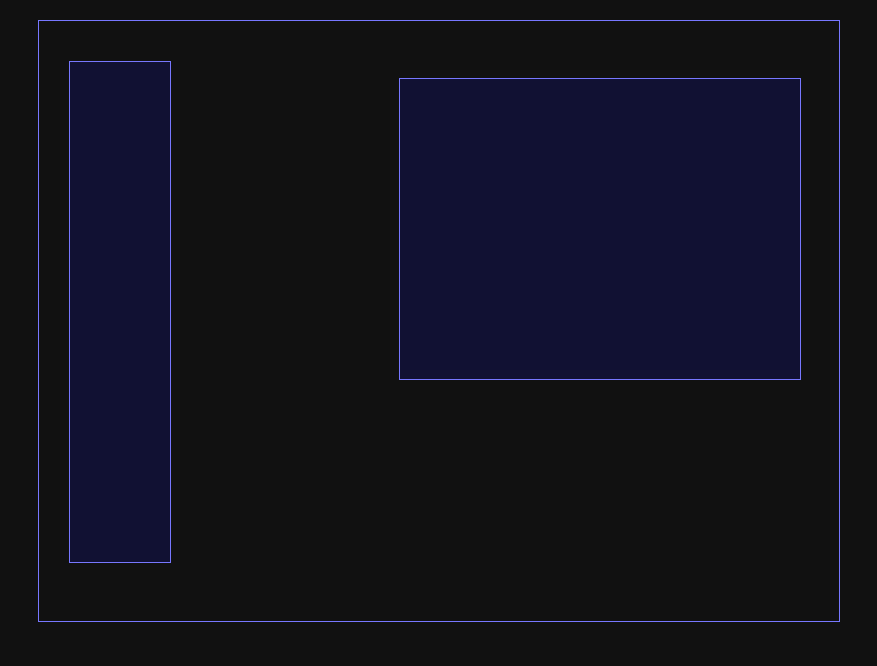
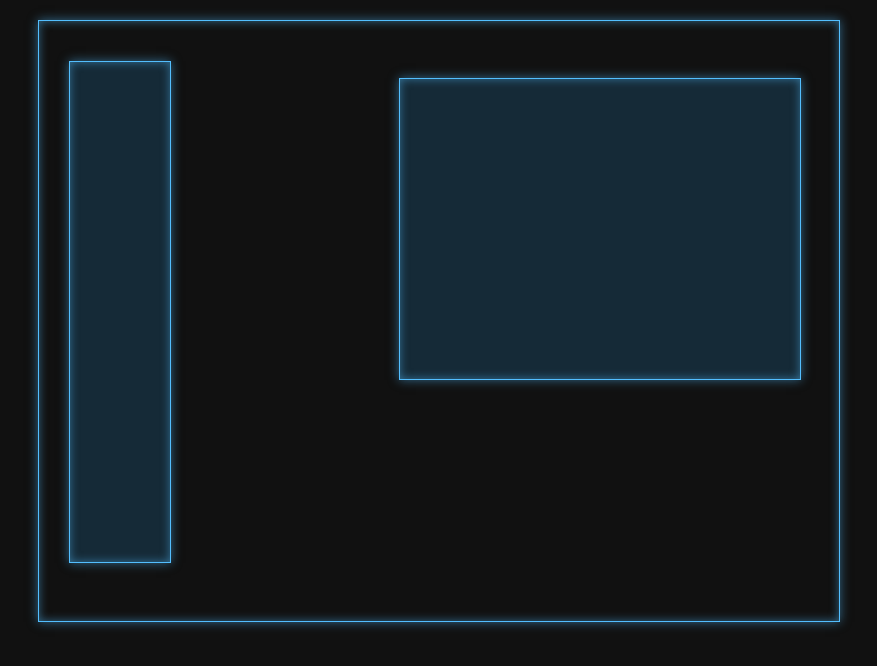
Before and after one commit to marklabenski/reverse-space-invaders, a website: page src/command.html in a window 1280 px wide. Shown: the whole page, without its empty margins (201-1078 px from the left). Drawn offline with Linux system fonts and the light colour scheme.

Commit message:
less fugly colors

```diff
--- a/src/css/command.css
+++ b/src/css/command.css
@@ -1,11 +1,11 @@
 html, body {
     background-color: #111;
     margin: 0;
-    color: #5555ff;
+    color: #000101;
 }
 
 .grid, .selection, .command-container {
-    border: 1px solid #7777ff
+    border: 1px solid #53befe
 }
 
 .command-container {
@@ -14,6 +14,7 @@ html, body {
     margin: auto;
     top: 20px;
     position: relative;
+    box-shadow: inset 0 0 10px rgba(83, 190, 254, 0.5), 0 0 10px rgba(83, 190, 254, 0.5);
 }
 
 .grid {
@@ -22,7 +23,8 @@ html, body {
     height: 300px;
     left: 360px;
     top: 57px;
-    background-color: #111133;
+    background-color: #152a37;
+    box-shadow: inset 0 0 10px rgba(83, 190, 254, 0.5), 0 0 10px rgba(83, 190, 254, 0.5);
 }
 
 .selection {
@@ -31,5 +33,6 @@ html, body {
     height: 500px;
     left: 30px;
     top: 40px;
-    background-color: #111133;
+    background-color: #152a37;
+    box-shadow: inset 0 0 10px rgba(83, 190, 254, 0.5), 0 0 10px rgba(83, 190, 254, 0.5);
 }
```
